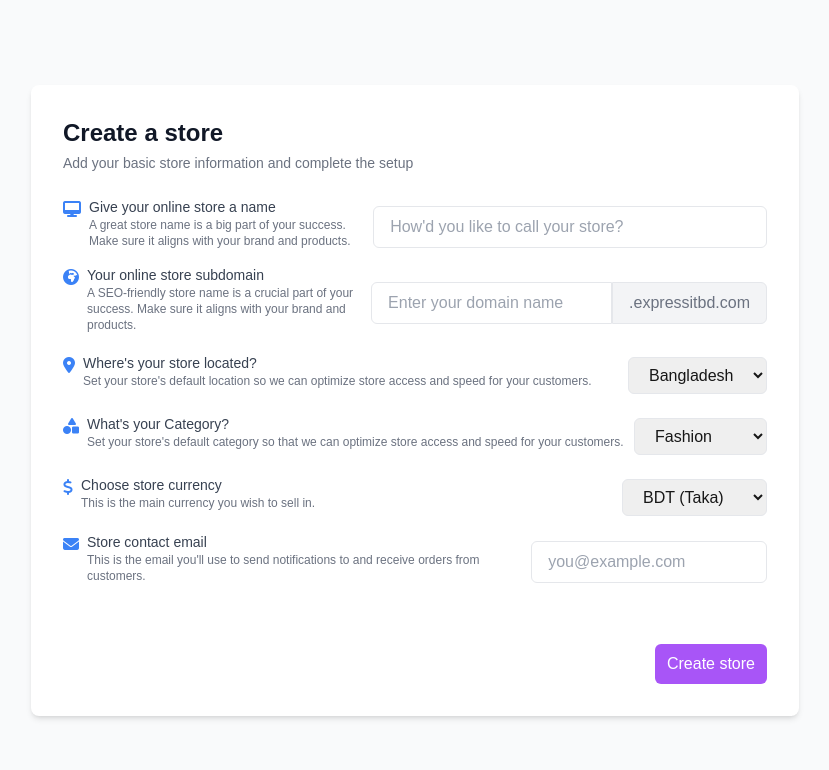
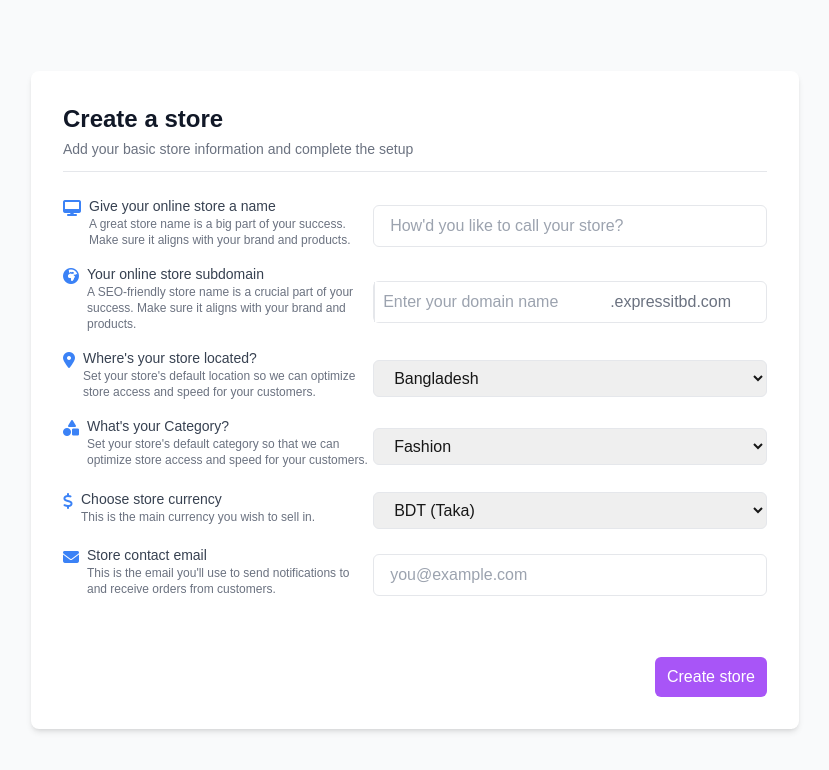
Before and after one commit to RianOntu/store-app-nextjs, a Next.js app: page / in a window 1280 px wide. Shown: the top 770 px of the page, without its empty margins (225-1054 px from the left). Built offline with nearby package versions, Linux system fonts and the light colour scheme.

Commit message:
added basic validations

```diff
--- a/app/pages/_createStore.js
+++ b/app/pages/_createStore.js
@@ -2,7 +2,11 @@
 import { useForm } from "react-hook-form";
 
 const CreateStore = () => {
-  const { register, handleSubmit } = useForm();
+  const {
+    register,
+    handleSubmit,
+    formState: { errors },
+  } = useForm();
 
   const onSubmit = (data) => {
     console.log(data);
@@ -16,6 +20,7 @@ const CreateStore = () => {
         <p className="text-gray-500 text-sm mt-1">
           Add your basic store information and complete the setup
         </p>
+        <hr className="text-[#E5E7EB] mt-3 mb-3" />
 
         {/* Form */}
         <form onSubmit={handleSubmit(onSubmit)} className="mt-6 space-y-4">
@@ -29,7 +34,6 @@ const CreateStore = () => {
                     <label className="block text-sm font-medium text-gray-700">
                       Give your online store a name
                     </label>
-
                     <p className="text-xs text-gray-500">
                       A great store name is a big part of your success. Make
                       sure it aligns with your brand and products.
@@ -37,12 +41,25 @@ const CreateStore = () => {
                   </div>
                 </div>
               </div>
+              <div className="w-full md:w-[393.88px]">
                 <input
                   type="text"
-                {...register("storeName")}
+                  {...register("storeName", {
+                    required: "Store name is required",
+                    minLength: {
+                      value: 3,
+                      message: "Store name must be at least 3 characters long",
+                    },
+                  })}
                   placeholder="How'd you like to call your store?"
-                className="mt-2 w-full px-4 py-2 border rounded-md focus:ring-2 focus:ring-purple-400"
+                  className="mt-2 w-full md:w-[393.88px] px-4 py-2 border rounded-md focus:ring-2 focus:ring-purple-400"
                 />
+                {errors.storeName && (
+                  <p className="text-red-500 text-sm mt-1">
+                    {errors.storeName.message}
+                  </p>
+                )}
+              </div>
             </div>
           </div>
 
@@ -65,15 +82,36 @@ const CreateStore = () => {
               </div>
 
               <div className="flex mt-2 justify-end">
+                <div className="flex items-center border rounded-md w-full md:w-[393.88px]">
+                  <div>
+                    <div>
                     <input
                       type="text"
-                  {...register("subdomain")}
+                      {...register("subdomain", {
+                        required: "Subdomain is required",
+                        pattern: {
+                          value: /^[a-zA-Z0-9-]+$/,
+                          message:
+                            "Only letters, numbers, and hyphens are allowed",
+                        },
+                      })}
                       placeholder="Enter your domain name"
-                  className="flex-1 px-4 py-2 border rounded-l-md focus:ring-2 focus:ring-purple-400"
+                      className="flex-1 px-2 py-2 border-l focus:outline-none focus:ring-2 focus:ring-purple-400"
                     />
-                <span className="px-4 py-2 border bg-gray-100 rounded-r-md text-gray-500">
-                  .expressitbd.com
-                </span>
+                     {errors.subdomain && (
+                      <p className="text-red-500 text-sm mt-1 absolute">
+                        {errors.subdomain.message}
+                      </p>
+                    )}
+                    </div>
+
+                  </div>
+
+                  {/* Right Placeholder */}
+                  <span className="px-3 text-gray-500 ">.expressitbd.com</span>
+
+                </div>
+
               </div>
             </div>
           </div>
@@ -98,7 +136,7 @@ const CreateStore = () => {
               <div className="justify-end">
                 <select
                   {...register("location")}
-                  className="mt-2 w-full px-4 py-2 border rounded-md focus:ring-2 focus:ring-purple-400"
+                  className="mt-2 w-full md:w-[393.88px] px-4 py-2 border rounded-md focus:ring-2 focus:ring-purple-400"
                 >
                   <option>Bangladesh</option>
                 </select>
@@ -126,7 +164,7 @@ const CreateStore = () => {
               <div>
                 <select
                   {...register("category")}
-                  className="mt-2 w-full px-4 py-2 border rounded-md focus:ring-2 focus:ring-purple-400"
+                  className="mt-2 w-full md:w-[393.88px] px-4 py-2 border rounded-md focus:ring-2 focus:ring-purple-400"
                 >
                   <option>Fashion</option>
                   <option>Electronics</option>
@@ -155,7 +193,7 @@ const CreateStore = () => {
               <div className="justify-end">
                 <select
                   {...register("currency")}
-                  className="mt-2 w-full px-4 py-2 border rounded-md focus:ring-2 focus:ring-purple-400"
+                  className="mt-2 w-full md:w-[393.88px] px-4 py-2 border rounded-md focus:ring-2 focus:ring-purple-400"
                 >
                   <option>BDT (Taka)</option>
                   <option>USD (Dollar)</option>
@@ -175,8 +213,8 @@ const CreateStore = () => {
                       Store contact email
                     </label>
                     <p className="text-xs text-gray-500">
-                      This is the email you'll use to send notifications to and
-                      receive orders from customers.
+                      This is the email you'll use to send notifications to{" "}
+                      <br /> and receive orders from customers.
                     </p>
                   </div>
                 </div>
@@ -184,10 +222,21 @@ const CreateStore = () => {
               <div className="justify-end">
                 <input
                   type="email"
-                  {...register("email")}
+                  {...register("email", {
+                    required: "Email is required",
+                    pattern: {
+                      value: /^[A-Z0-9._%+-]+@[A-Z0-9.-]+\.[A-Z]{2,}$/i,
+                      message: "Invalid email format",
+                    },
+                  })}
                   placeholder="you@example.com"
-                  className="mt-2 w-full px-4 py-2 border rounded-md focus:ring-2 focus:ring-purple-400"
+                  className="mt-2 w-full md:w-[393.88px] px-4 py-2 border rounded-md focus:ring-2 focus:ring-purple-400"
                 />
+                {errors.email && (
+                  <p className="text-red-500 text-sm mt-1">
+                    {errors.email.message}
+                  </p>
+                )}
               </div>
             </div>
           </div>
```
Lines whose indentation alone changed are shown as unchanged.
